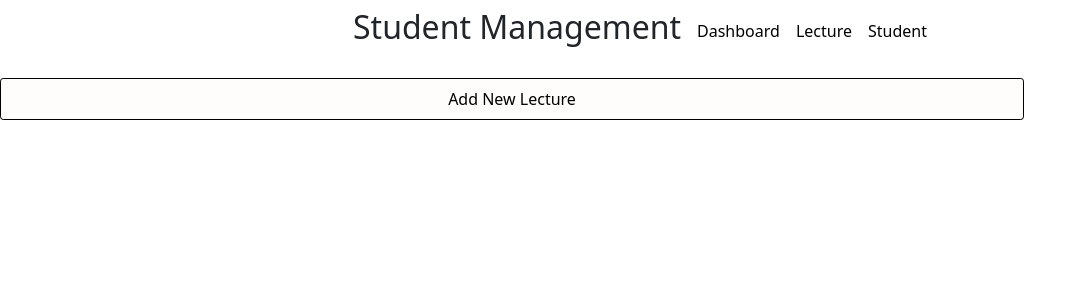
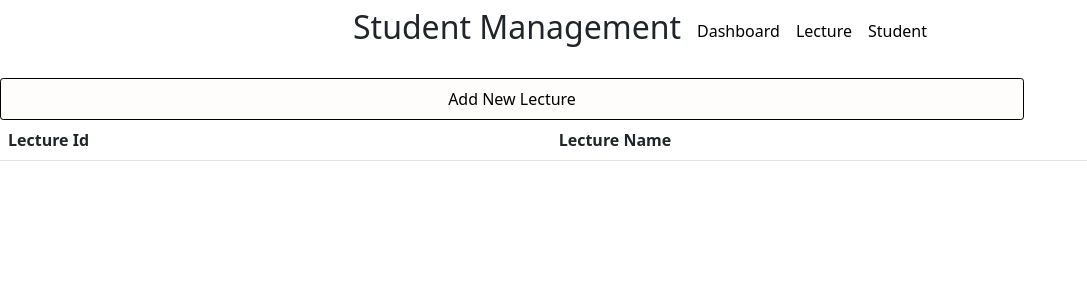
Before and after one commit to tugbayilmaz01/student-management, a React (Create React App) app: page / in a window 1280 px wide. Shown: the top 300 px of the page, without its empty margins (0-1087 px from the left). Built offline with nearby package versions, Linux system fonts and the light colour scheme.

Commit message:
feat(lecture modal): objects taken with the form are saved in array

```diff
--- a/src/components/LectureModal.js
+++ b/src/components/LectureModal.js
@@ -7,18 +7,17 @@ import React from "react";
 function LectureModal(props) {
   const handleSubmit = (event) => {
     event.preventDefault();
-    handleNewLecture();
 
     let lectureofstudents = {
       lectureID: event.target.lectureID.value,
       lecturename: event.target.lecturename.value,
     };
 
-    console.log(lectureofstudents);
+    handleNewLecture(lectureofstudents);
   };
 
   const handleNewLecture = (lectureofstudents) => {
-    props.setLecture(lectureofstudents);
+    props.setLecture([...props.lecture, lectureofstudents]);
   };
 
   return (
--- /dev/null
+++ b/src/components/Table.js
@@ -0,0 +1,23 @@
+const Table = (lectures) => {
+  return (
+    <table className="table">
+      <thead>
+        <tr>
+          <th> Lecture Id</th>
+          <th>Lecture Name</th>
+        </tr>
+      </thead>
+      <tbody>
+        {Object.values(lectures).map((item, key) => {
+          return (
+            <tr key={key}>
+              <td>{item.lectureID}</td>
+              <td>{item.lecturename}</td>
+            </tr>
+          );
+        })}
+      </tbody>
+    </table>
+  );
+};
+export default Table;
--- a/src/pages/lectures/Lectures.js
+++ b/src/pages/lectures/Lectures.js
@@ -1,7 +1,8 @@
-import { useState } from "react";
+import { useState, useEffect } from "react";
 import PrimaryButton from "../../components/PrimaryButton";
 import Navbar from "../../components/Navbar";
 import LectureModal from "../../components/LectureModal";
+import Table from "../../components/Table";
 
 function Lectures() {
   var lectures = [
@@ -22,15 +23,21 @@ function Lectures() {
   const handleClose = () => {
     setModalOpen(false);
   };
+  useEffect(() => {}, [lecture]);
 
   return (
     <>
       <Navbar />
       {modalOpen && (
-        <LectureModal handleClose={handleClose} setLecture={setLecture} />
+        <LectureModal
+          handleClose={handleClose}
+          setLecture={setLecture}
+          lecture={lecture}
+        />
       )}
 
       <PrimaryButton text="Add New Lecture" handleClick={handleClick} />
+      <Table />
     </>
   );
 }
```
